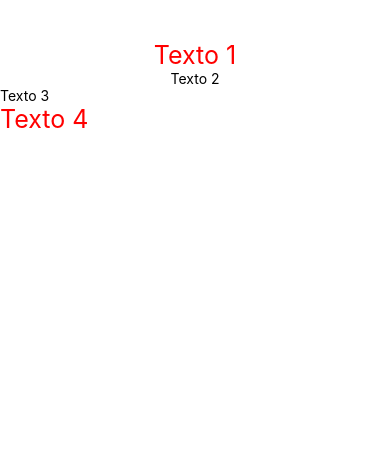
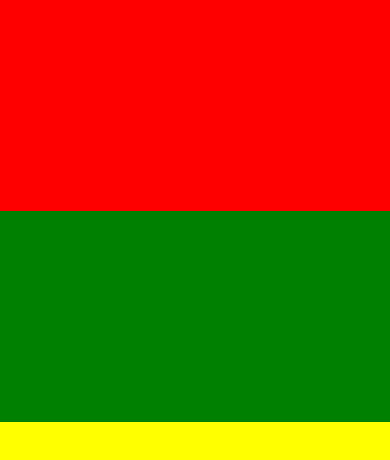
Before and after one commit to felipetintori/curso-react-native, a React Native app in the folder meuAPP/: screen / in a window 390 px wide. Shown: the top 460 px of the page. Built offline with nearby package versions, Linux system fonts and the light colour scheme.

Commit message:
Tamanhos Dinamicos e Fixos

```diff
--- a/meuAPP/App.js
+++ b/meuAPP/App.js
@@ -1,31 +1,19 @@
 import React, { Component } from 'react'
-import { View, Text, StyleSheet } from 'react-native'
+import { View, Text} from 'react-native'
 
 class App extends Component {
   render() {
     return (
-      <View style={styles.area}>
-        <Text style={[styles.textoPrincipal, styles.alinhaTexto]}>Texto 1</Text>
-        <Text style={styles.alinhaTexto}>Texto 2</Text>
-        <Text>Texto 3</Text>
-        <Text style={styles.textoPrincipal}>Texto 4</Text>
+      <View style={{flex: 1, backgroundColor: '#222'}}>
+       <View style={{flex:1, backgroundColor: 'red'}}></View>
+       <View style={{flex:1,  backgroundColor: 'green'}}></View>
+       <View style={{flex:2,  backgroundColor: 'yellow'}}></View>
       </View>
     )
   }
 }
 
-const styles = StyleSheet.create({
-  area:{
-    marginTop: 40
-  },
-  textoPrincipal:{
-    fontSize: 25,
-    color: '#ff0000'
-  },
-  alinhaTexto:{
-    textAlign: 'center'
-  }
-});
+
 
 
 
```
